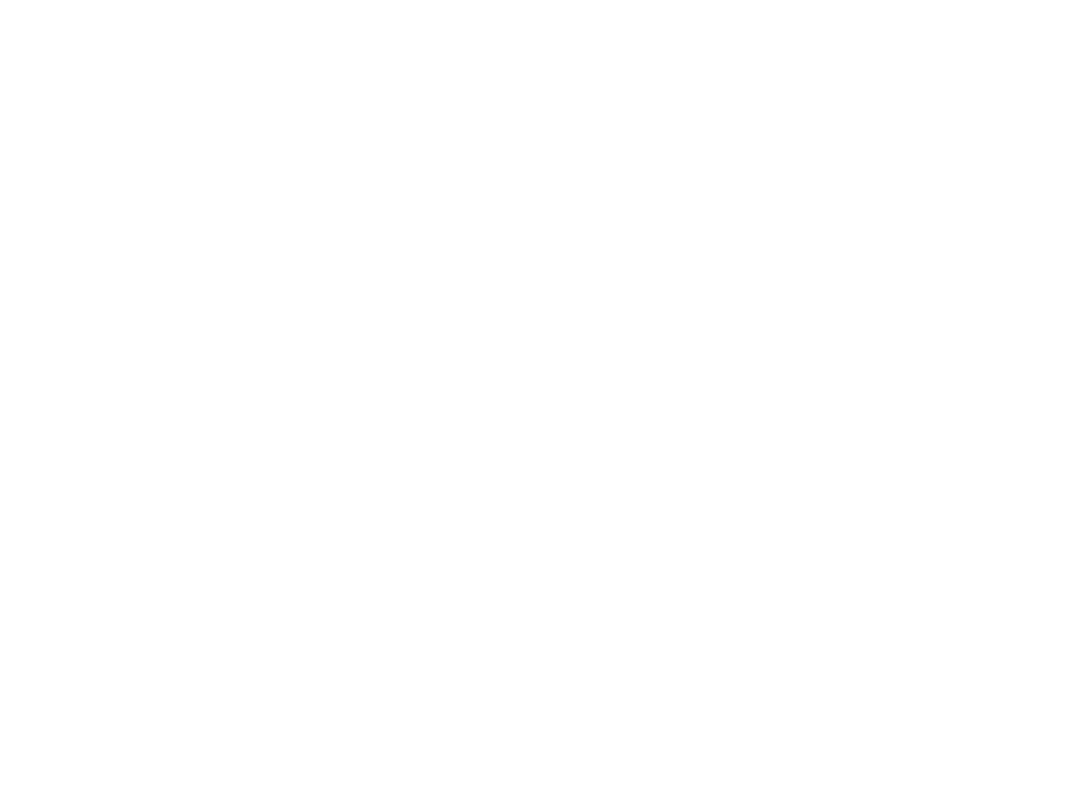
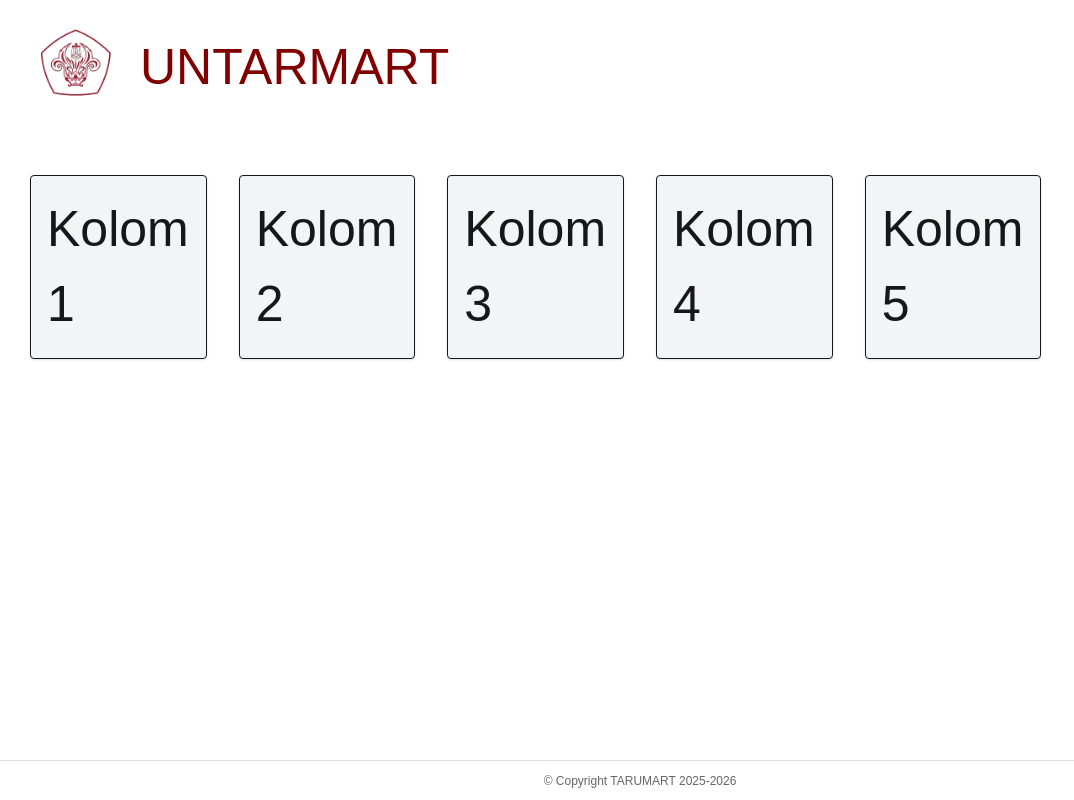
Before and after one commit to IgnatiusJonathan/POS-Piece-Of-Sales--, a Next.js app: page /inventory in a window 1280 px wide. Shown: the whole page, without its empty margins (0-1074 px from the left). Built offline with nearby package versions, Linux system fonts and the light colour scheme.

Commit message:
adding some layout

```diff
--- a/app/inventory/page.tsx
+++ b/app/inventory/page.tsx
@@ -1,16 +1,71 @@
-
-'use client'
-import React, { useState } from 'react';
-
-interface InventoryItem {
-  id: number;
-  name: string;
-  stock: number;
-  price: number;
-}
+"use client";
+import { useState } from "react";
+import Image from "next/image";
+import Footer from "@/components/Footer";
 
 
 
-export default function Inventory() {
 
+export default function InventoryPage() {
+
+  return (
+    <>
+      <div style={{ padding: '30px', fontFamily: 'Arial, sans-serif', fontSize: 50 }}>
+        <h1 style={{
+            paddingBottom: '70px',
+            color: '#800000',
+
+            display: 'flex',
+            alignItems: 'center'
+        }}>
+
+
+            <Image
+                src="/images/untar.png"
+                alt="Logo Untarmart"
+                width={90}
+                height={90}
+                style={{
+                    marginRight: '20px',
+                    marginTop: '-10px'
+                }}
+            />
+            UNTARMART
+        </h1>
+
+        <div className="grid grid-cols-6 gap-x-8">
+  {/* Kolom 1 */}
+  <div className="bg-gray-100 p-4 border rounded shadow">
+    Kolom 1
+  </div>
+
+  {/* Kolom 2 */}
+  <div className="bg-gray-100 p-4 border rounded shadow">
+    Kolom 2
+  </div>
+
+  {/* Kolom 3 */}
+  <div className="bg-gray-100 p-4 border rounded shadow">
+    Kolom 3
+  </div>
+
+  {/* Kolom 4 */}
+  <div className="bg-gray-100 p-4 border rounded shadow">
+    Kolom 4
+  </div>
+
+  {/* Kolom 5 */}
+  <div className="bg-gray-100 p-4 border rounded shadow">
+    Kolom 5
+  </div>
+
+</div>
+
+
+
+
+      </div>
+      <Footer />
+    </>
+  );
 }
```
Also changed, not shown: public/images/untar.png (added).
